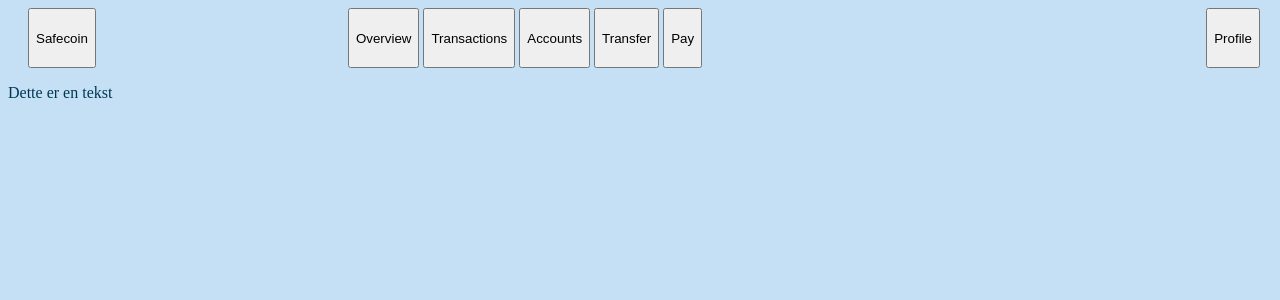
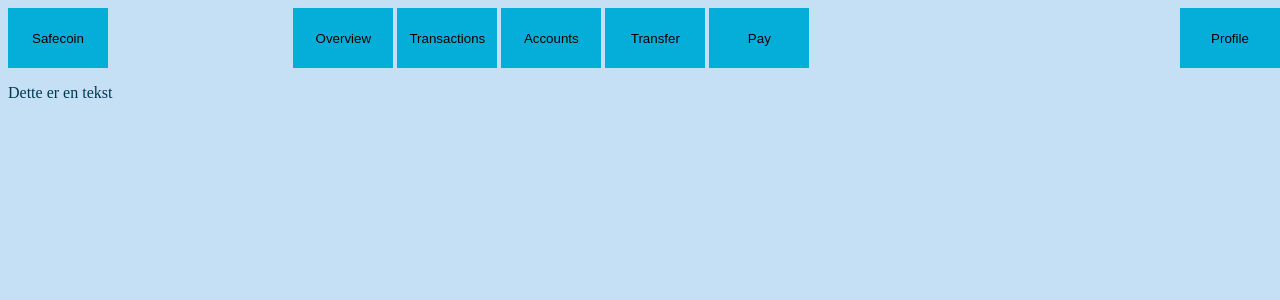
Before and after one commit to Levang/dat250-prosjekt, a Flask app: page /overview in a window 1280 px wide. Shown: the top 300 px of the page. Run offline with Flask 2, Linux system fonts and the light colour scheme.

Commit message:
endringer i margin og border

```diff
--- a/src/safecoin/static/css/stylesheet.css
+++ b/src/safecoin/static/css/stylesheet.css
@@ -20,18 +20,26 @@ body {
 
 .menubar {
     display: grid;
-    padding-left: 20px;
-    padding-right: 20px;
     grid-auto-flow: column;
     align-items: end;
+    grid-gap: 0px;
+    margin: 0px;
+    padding: none;
 }
 
 .pages{
-    gap: 20px;
+    padding: none;
+    border: none;
+    margin: none;
 }
 
 .menubar button {
     height: 60px;
+    background-color: var(--lightblue1);
+    border: 0px;
+    margin: none;
+    padding: none;
+    min-width: 100px;
 }
 
 .profile{
```
